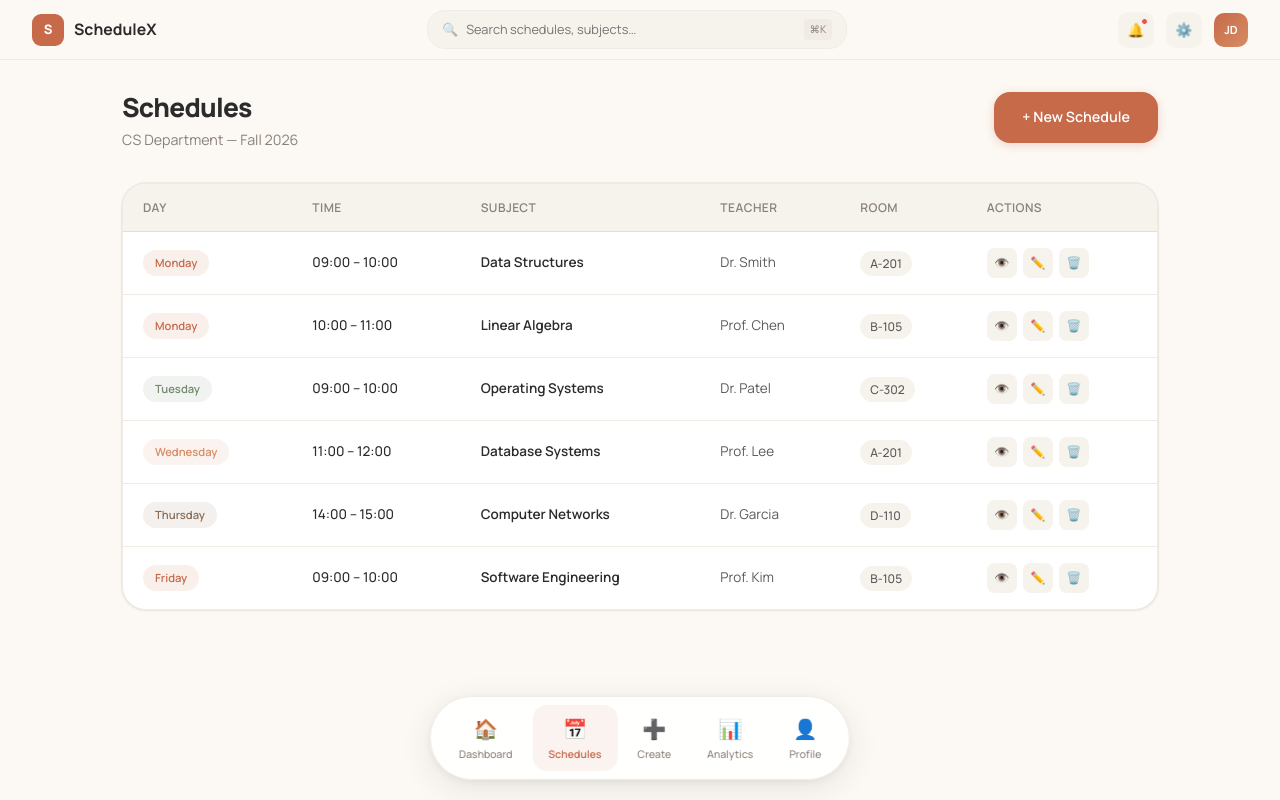
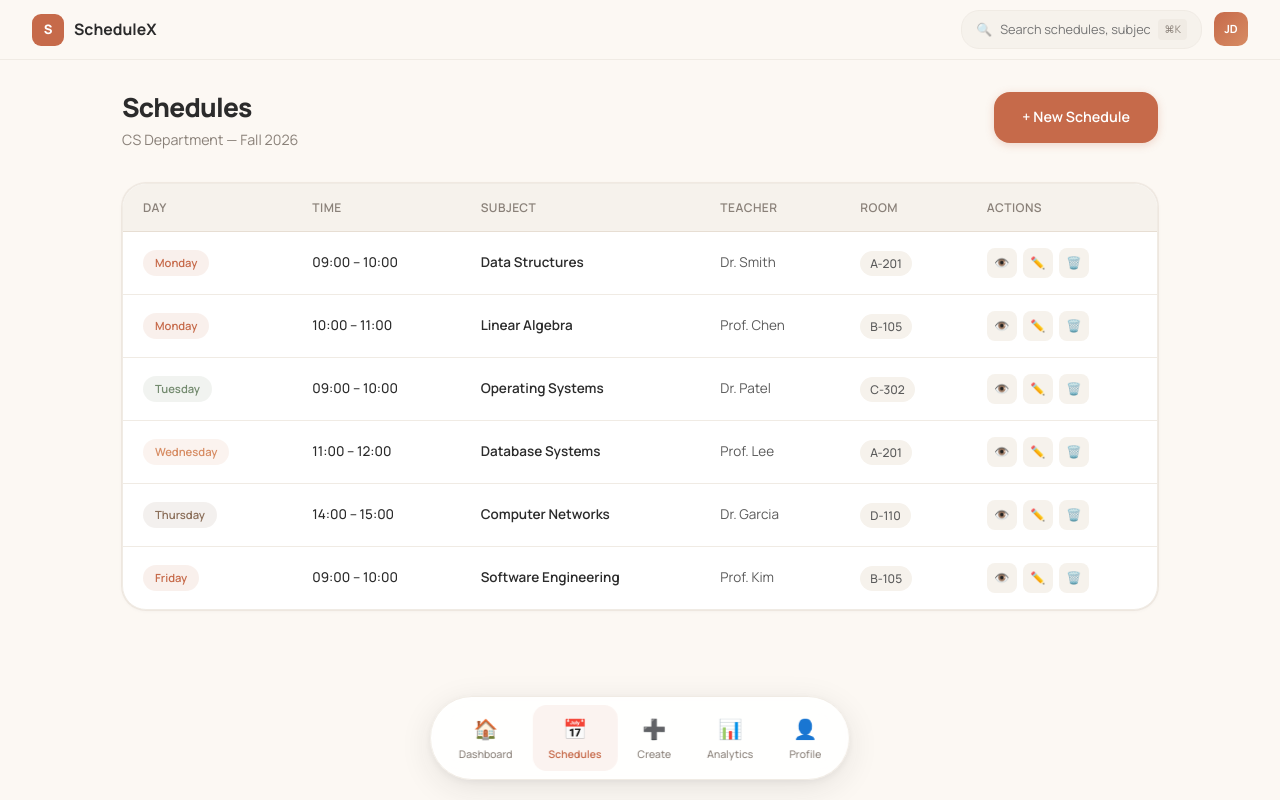
Before and after one commit to krutthiikaaa/ScheduleX, a React (Vite) app: page /view in a window 1280 px wide. Built offline with nearby package versions, Linux system fonts and the light colour scheme.

Commit message:
navbar changed

```diff
--- a/src/components/TopNav.jsx
+++ b/src/components/TopNav.jsx
@@ -13,7 +13,7 @@ function TopNav() {
         </Link>
       </div>
 
-      <div className="topnav-center">
+      <div className="topnav-right">
         <div className={`topnav-search${searchOpen ? " open" : ""}`}>
           <span className="search-icon">🔍</span>
           <input
@@ -25,16 +25,6 @@ function TopNav() {
           />
           <kbd className="search-shortcut">⌘K</kbd>
         </div>
-      </div>
-
-      <div className="topnav-right">
-        <button className="topnav-icon-btn" title="Notifications" id="nav-notifications">
-          <span>🔔</span>
-          <span className="notif-dot"></span>
-        </button>
-        <button className="topnav-icon-btn" title="Settings" id="nav-settings">
-          <Link to="/settings" style={{ textDecoration: "none" }}>⚙️</Link>
-        </button>
         <Link to="/profile" className="topnav-avatar" id="nav-profile">
           <span>JD</span>
         </Link>
```
